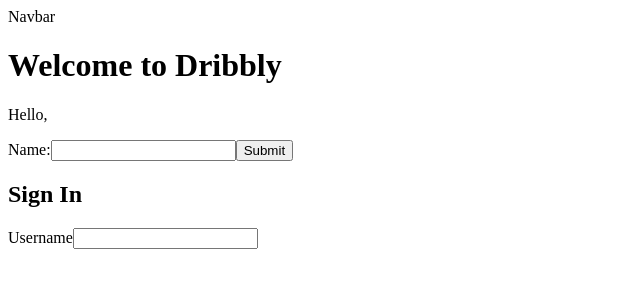
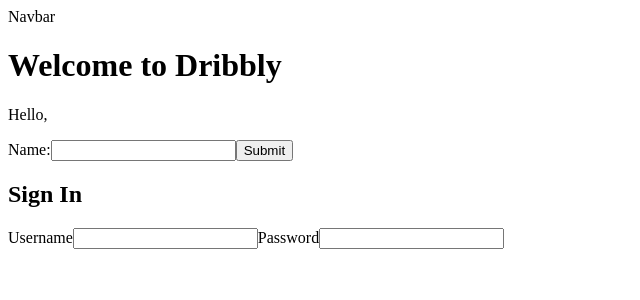
Before and after one commit to Briann254/Dribbly, a React (Create React App) app: page / in a window 1280 px wide. Shown: the top 300 px of the page, without its empty margins (0-640 px from the left). Built offline with nearby package versions, Linux system fonts and the light colour scheme.

Commit message:
password input created

```diff
--- a/src/components/Log.js
+++ b/src/components/Log.js
@@ -31,6 +31,15 @@
                 value={user}
                 required
                 />
+
+<label htmlFor= "password">Password</label>
+        <input
+                type="password"
+                id="password"
+                onChange={(e) => setPwd(e.target.value)}
+                value={pwd}
+                required
+                />
       </form>
     </section>
   )
```
